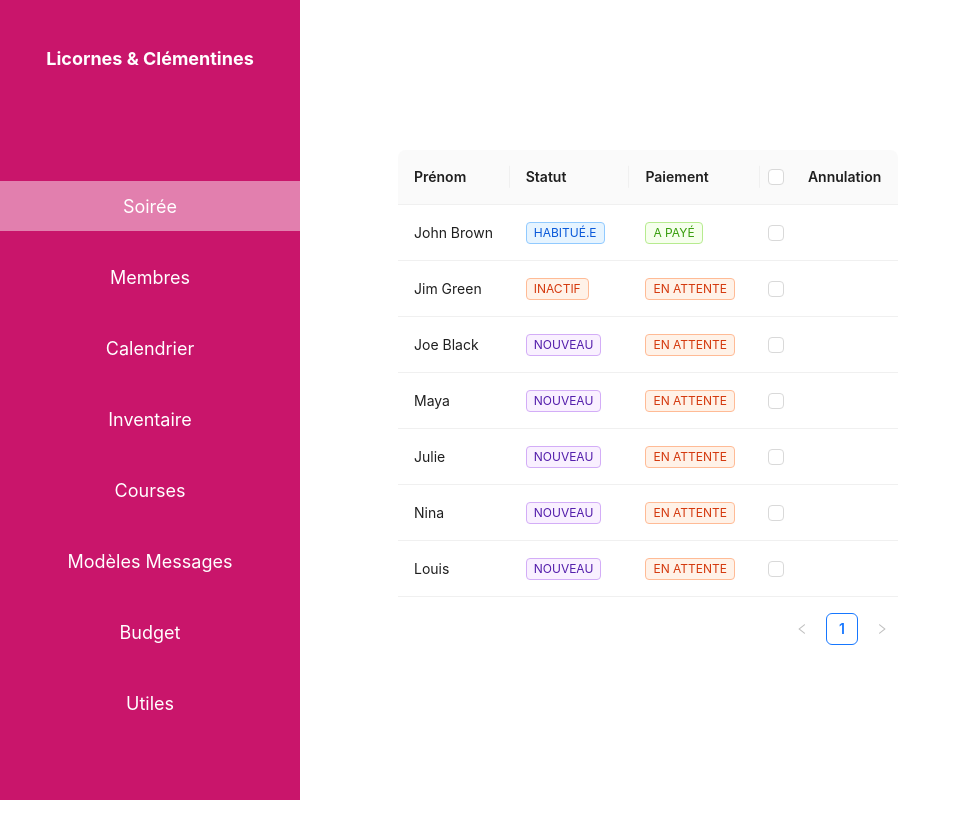
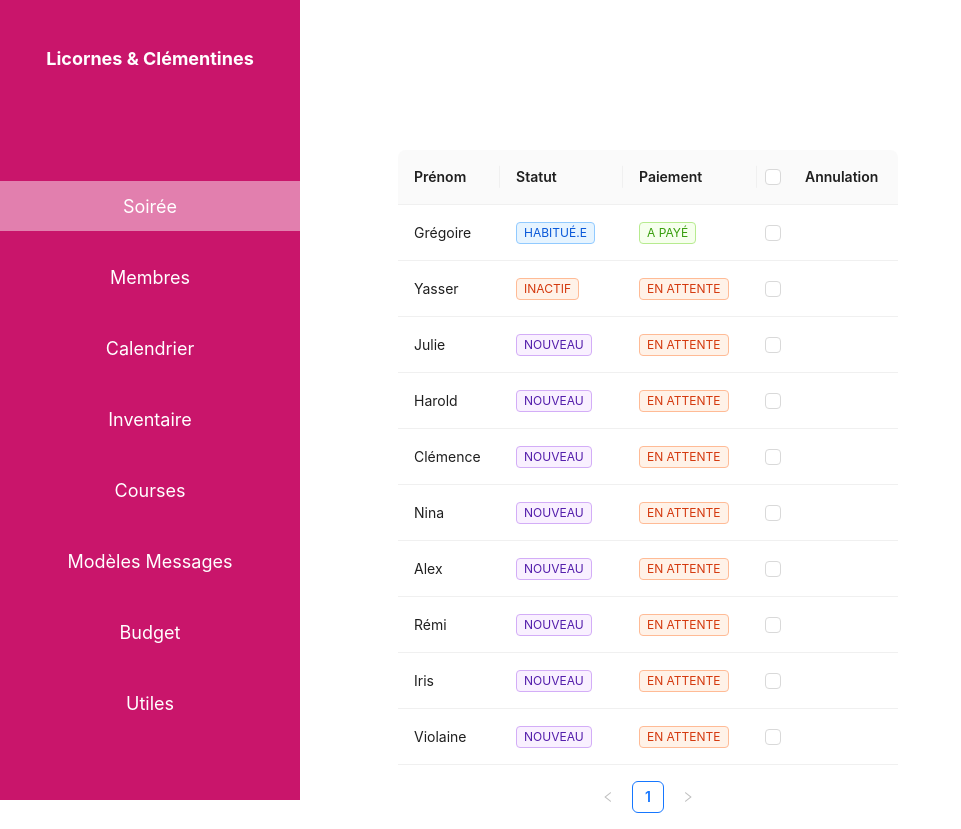
Before and after one commit to LaurieClu/L-C, a React (Create React App) app in the folder l-c/: page / in a window 1280 px wide. Shown: the whole page, without its empty margins (0-961 px from the left). Before the commit the page ends 800 px from the top, so only its background shows below. Built offline with nearby package versions, Linux system fonts and the light colour scheme.

Commit message:
center pagination

```diff
--- a/l-c/src/data/soireeData.tsx
+++ b/l-c/src/data/soireeData.tsx
@@ -9,35 +9,35 @@ export interface DataType {
 export const data: DataType[] = [
     {
         key: '1',
-        name: 'John Brown',
+        name: 'Grégoire',
         statut: ['Habitué.e'],
         paiement: ['A payé'],
         annulation: false,
     },
     {
         key: '2',
-        name: 'Jim Green',
+        name: 'Yasser',
         statut:['Inactif'],
         paiement: ['En attente'],
         annulation: false,
     },
     {
         key: '3',
-        name: 'Joe Black',
+        name: 'Julie',
         statut: ['Nouveau'],
         paiement: ['En attente'],
         annulation: false,
     },
     {
         key: '4',
-        name: 'Maya',
+        name: 'Harold',
         statut: ['Nouveau'],
         paiement: ['En attente'],
         annulation: false,
     },
     {
         key: '5',
-        name: 'Julie',
+        name: 'Clémence',
         statut: ['Nouveau'],
         paiement: ['En attente'],
         annulation: false,
@@ -51,7 +51,28 @@ export const data: DataType[] = [
     },
     {
         key: '7',
-        name: 'Louis',
+        name: 'Alex',
+        statut: ['Nouveau'],
+        paiement: ['En attente'],
+        annulation: false,
+    },
+    {
+        key: '8',
+        name: 'Rémi',
+        statut: ['Nouveau'],
+        paiement: ['En attente'],
+        annulation: false,
+    },
+    {
+        key: '9',
+        name: 'Iris',
+        statut: ['Nouveau'],
+        paiement: ['En attente'],
+        annulation: false,
+    },
+    {
+        key: '10',
+        name: 'Violaine',
         statut: ['Nouveau'],
         paiement: ['En attente'],
         annulation: false,
--- a/l-c/src/pages/soiree.tsx
+++ b/l-c/src/pages/soiree.tsx
@@ -8,25 +8,9 @@ import type { CheckboxChangeEvent } from 'antd/es/checkbox';
 import { DataType, data } from "../data/soireeData";
 import { WrapperPage } from "../styles/GlobalPage";
 
-const onChange = (e: CheckboxChangeEvent) => {
-    console.log(`checked = ${e.target.checked}`);
-  };
 
-const rowSelection = {
-  onChange: (selectedRowKeys: React.Key[], selectedRows: DataType[]) => {
-    console.log(`selectedRowKeys: ${selectedRowKeys}`, 'selectedRows: ', selectedRows);
-  },
-  getCheckboxProps: (data: DataType) => ({
-    disabled: data.name === 'Disabled User', // Column configuration not to be checked
-    annulation: data.annulation,
-  }),
-};
+type TablePaginationPosition = NonNullable<TablePaginationConfig['position']>[number];
 
-// type TablePaginationPosition = NonNullable<TablePaginationConfig['position']>[number];
-
-// const bottomOptions = [
-//     { label: 'bottomCenter', value: 'bottomCenter' }
-//   ];
 
 export const columns: ColumnsType<DataType> = [
     {
@@ -90,7 +74,7 @@ export const columns: ColumnsType<DataType> = [
 
 
 const Soiree = () => {
-    // const [bottom, setBottom] = useState<TablePaginationPosition>('bottomLeft');
+     const [bottom, setBottom] = useState<TablePaginationPosition>('bottomCenter');
 
     return (
         <WrapperPage>
@@ -99,7 +83,7 @@ const Soiree = () => {
                 <Table
                 rowSelection={{}}
                 columns={columns}
-                // pagination={{ position: [bottom] }}
+                pagination={{ position: [bottom] }}
                 dataSource={data} />
             </TableContainer>
         </WrapperPage>
```
